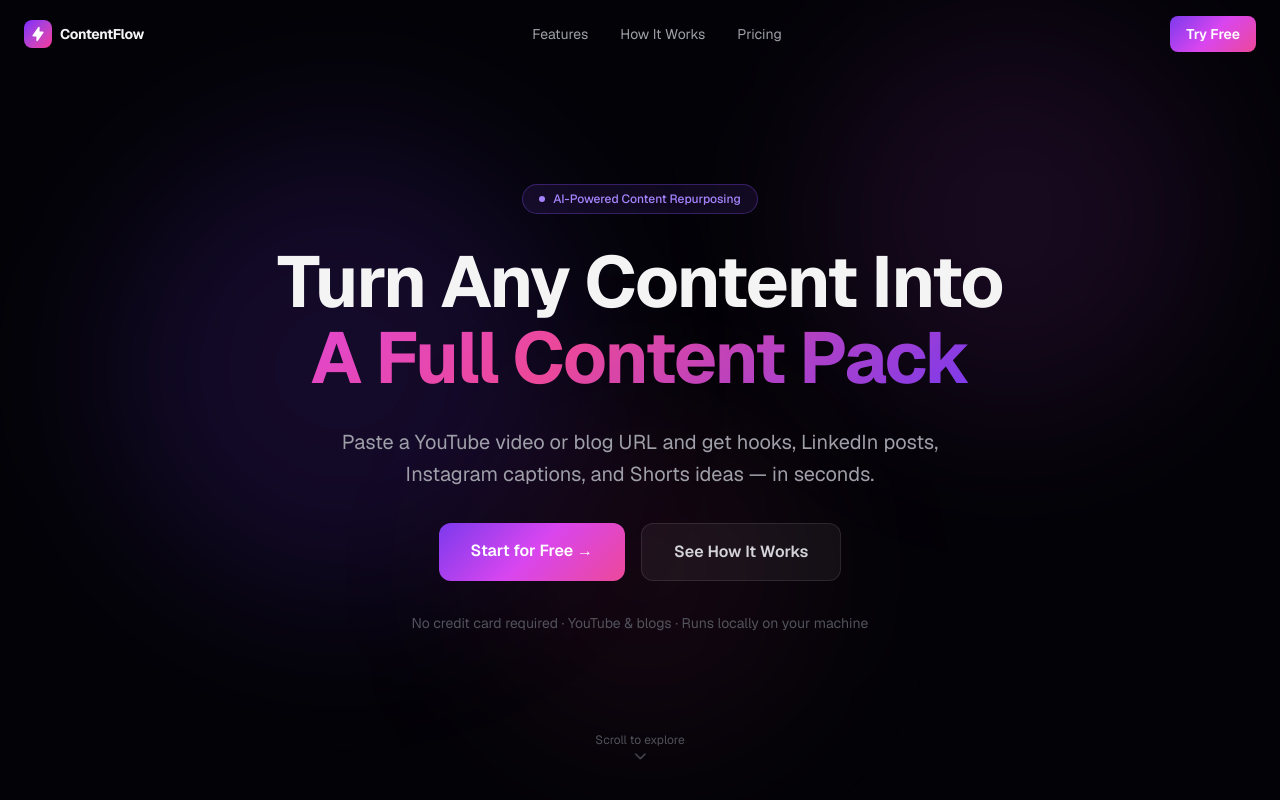
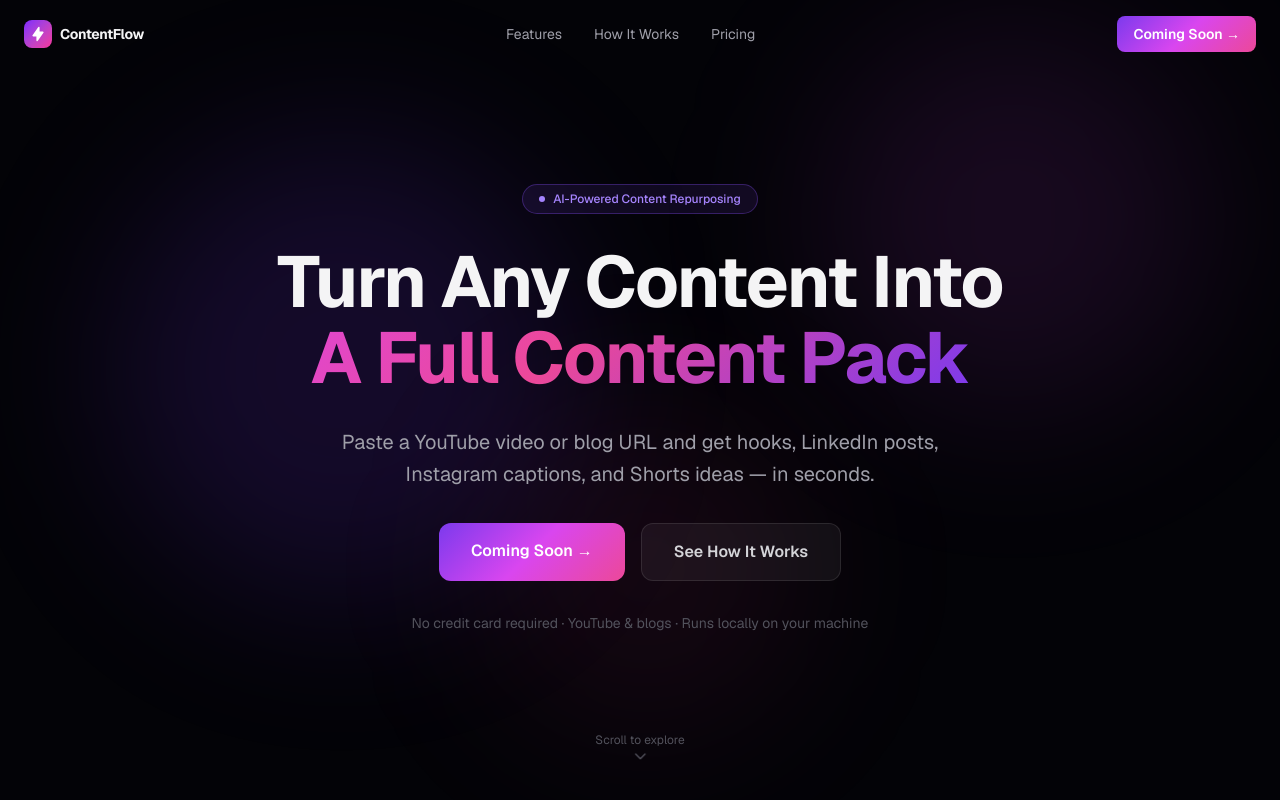
Before and after one commit to shahumSultan/AI-Powered-Content-Repurposing, a Next.js app in the folder frontend/: page / in a window 1280 px wide. Shown: the top 800 px of the page. Built offline with nearby package versions, Linux system fonts and the light colour scheme.

Commit message:
implemented design changes

```diff
--- a/frontend/components/HeroSection.tsx
+++ b/frontend/components/HeroSection.tsx
@@ -73,7 +73,7 @@ export default function HeroSection() {
         {/* CTA row */}
         <AnimateOnScroll delay="300ms" className="flex flex-wrap justify-center gap-4">
           <a href="#try-it" className="btn-gradient inline-block rounded-xl px-8 py-4 text-base font-semibold text-white">
-            Start for Free →
+            Coming Soon →
           </a>
           <a
             href="#how-it-works"
--- a/frontend/components/Navbar.tsx
+++ b/frontend/components/Navbar.tsx
@@ -48,7 +48,7 @@ export default function Navbar() {
 
         {/* CTA */}
         <a href="#try-it" className="btn-gradient rounded-lg px-4 py-2 text-sm font-semibold text-white">
-          Try Free
+          Coming Soon →
         </a>
       </div>
     </nav>
```
